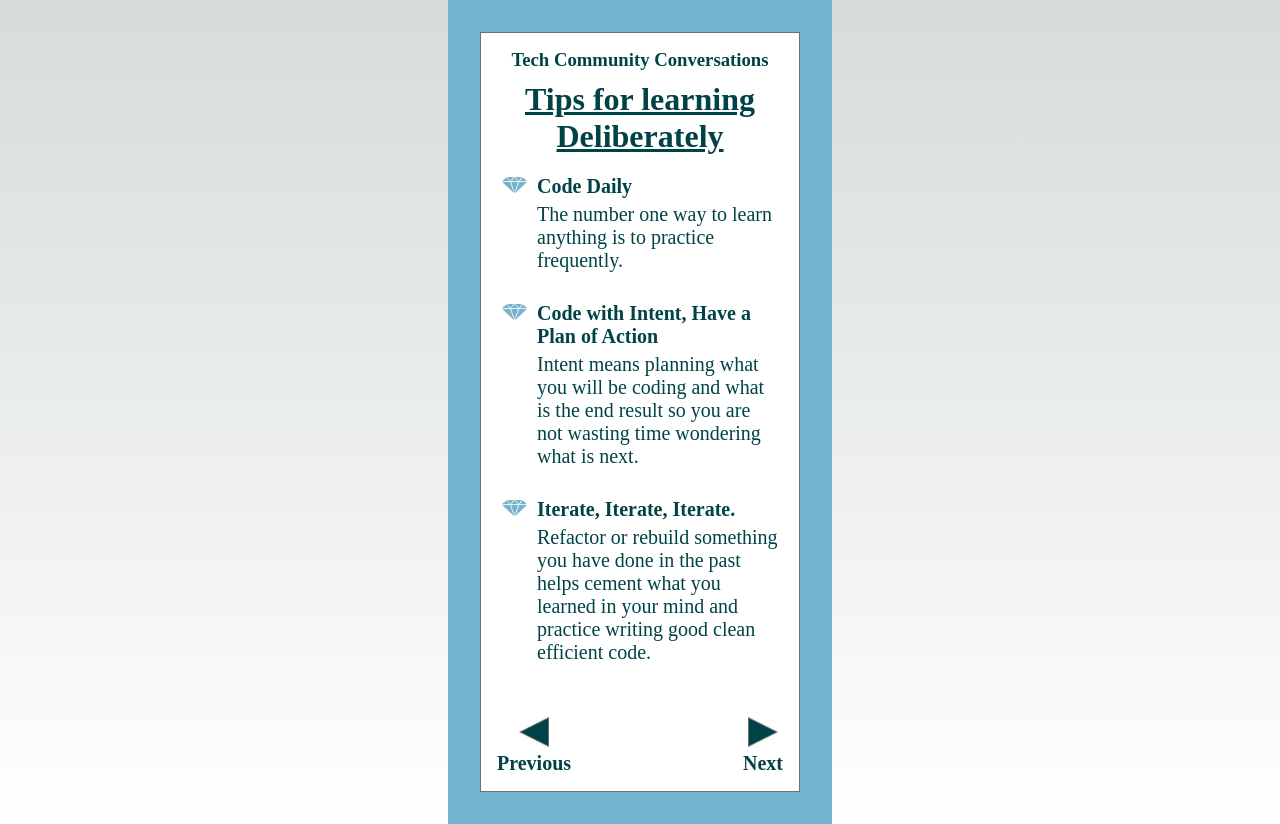
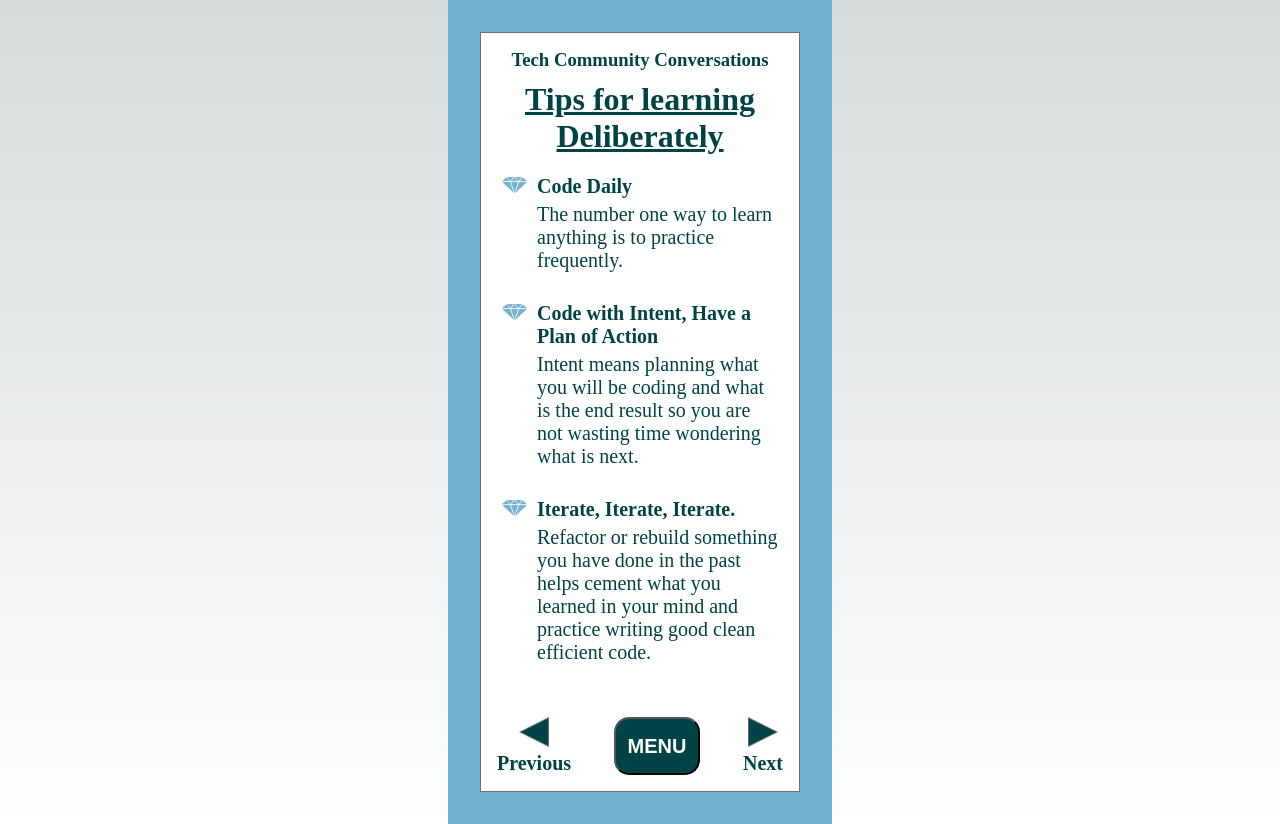
Before and after one commit to jcsmileyjr/tech-community-career-conversations, a Next.js app: page / in a window 1280 px wide. Built offline with nearby package versions, Linux system fonts and the light colour scheme.

Commit message:
Add style and structure of a Menu button

```diff
--- a/src/pages/index.js
+++ b/src/pages/index.js
@@ -98,6 +98,7 @@ export default function Home() {
                 />
                 <p className={`${styles.footerArrowTitle} ${styles.primaryTextColorBold}`}>Previous</p>
               </div>
+              <button type="button" className={styles.footerMenuButton}>MENU</button>
               <div className={styles.footerDirections} onClick={() => nextArticle()}>
                 <Image
                   src={NextArrow}
--- a/src/styles/Home.module.css
+++ b/src/styles/Home.module.css
@@ -83,6 +83,15 @@
   font-size: 1.25rem;
 }
 
+.footerMenuButton {
+  min-width: 30%;
+  background-color: #004346;
+  color: white;
+  font-weight: bold;
+  border-radius: 15px;
+  font-size: 1.25rem;
+}
+
 @media only screen and (min-width: 600px){
   .page {
     width: 30%;
```
